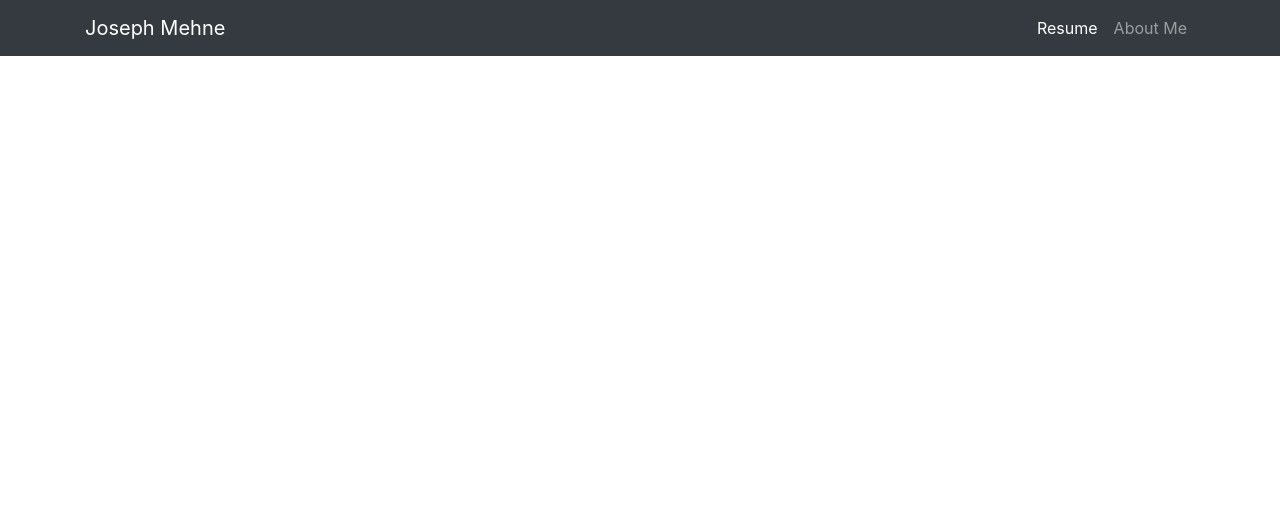
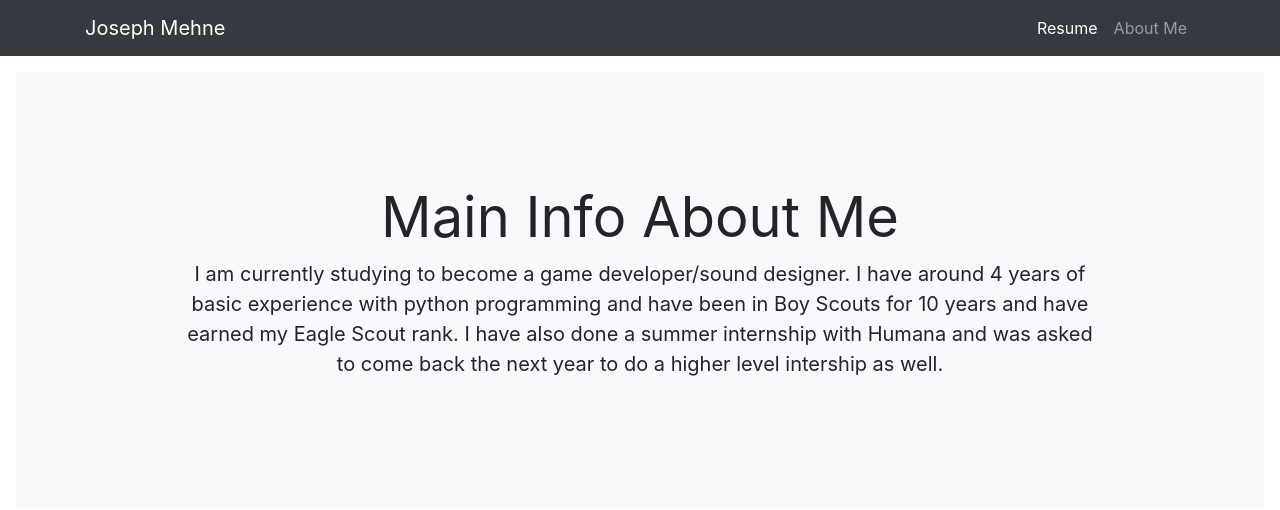
Before and after one commit to Joey-mehne/portfolio_website, a plain HTML site: page about_me.html in a window 1280 px wide. Drawn offline with nearby package versions, Linux system fonts and the light colour scheme.

Commit message:
adding info to about me page

```diff
--- a/about_me.html
+++ b/about_me.html
@@ -8,7 +8,7 @@
     <!-- Bootstrap CSS -->
     <link rel="stylesheet" href="https://stackpath.bootstrapcdn.com/bootstrap/4.5.2/css/bootstrap.min.css" integrity="sha384-JcKb8q3iqJ61gNV9KGb8thSsNjpSL0n8PARn9HuZOnIxN0hoP+VmmDGMN5t9UJ0Z" crossorigin="anonymous">
 
-    <title>Hello, world!</title>
+    <title>Joseph Mehne Portfolio</title>
   </head>
   <body id="about_me.html">
     <nav class="navbar navbar-expand-lg navbar-dark bg-dark static-top">
@@ -33,6 +33,15 @@
           </div>
         </div>
       </nav>
+      <div class="position-relative overflow-hidden p-3 p-md m-md-3 text-center bg-light">
+        <div class="col-md-10 p-lg-5 mx-auto my-5">
+            <h1 class="display-4 font-weight-normal">Main Info About Me</h1>
+            <p class="lead font-weight-normal">
+              I am currently studying to become a game developer/sound designer. I have around 4 years of basic experience with python programming and have been in Boy Scouts for 10 years and have earned my Eagle Scout rank. I have also done a summer internship with Humana and was asked to come back the next year to do a higher level intership as well.
+            </p>
+        </div>
+    </div>
+
 
     <!-- Optional JavaScript -->
     <!-- jQuery first, then Popper.js, then Bootstrap JS -->
```
Also changed, not shown: resume.html (+1 -1 lines).
